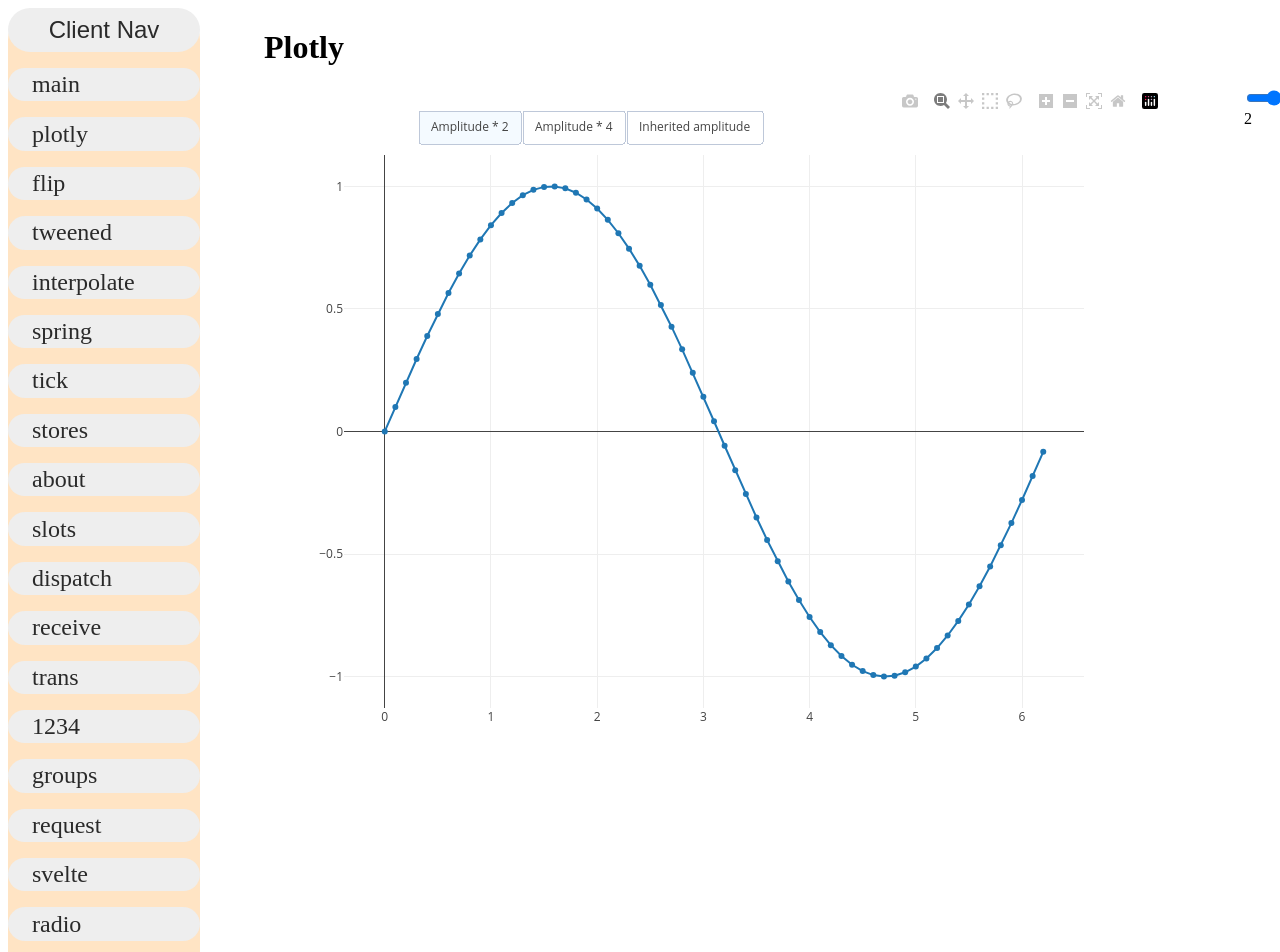
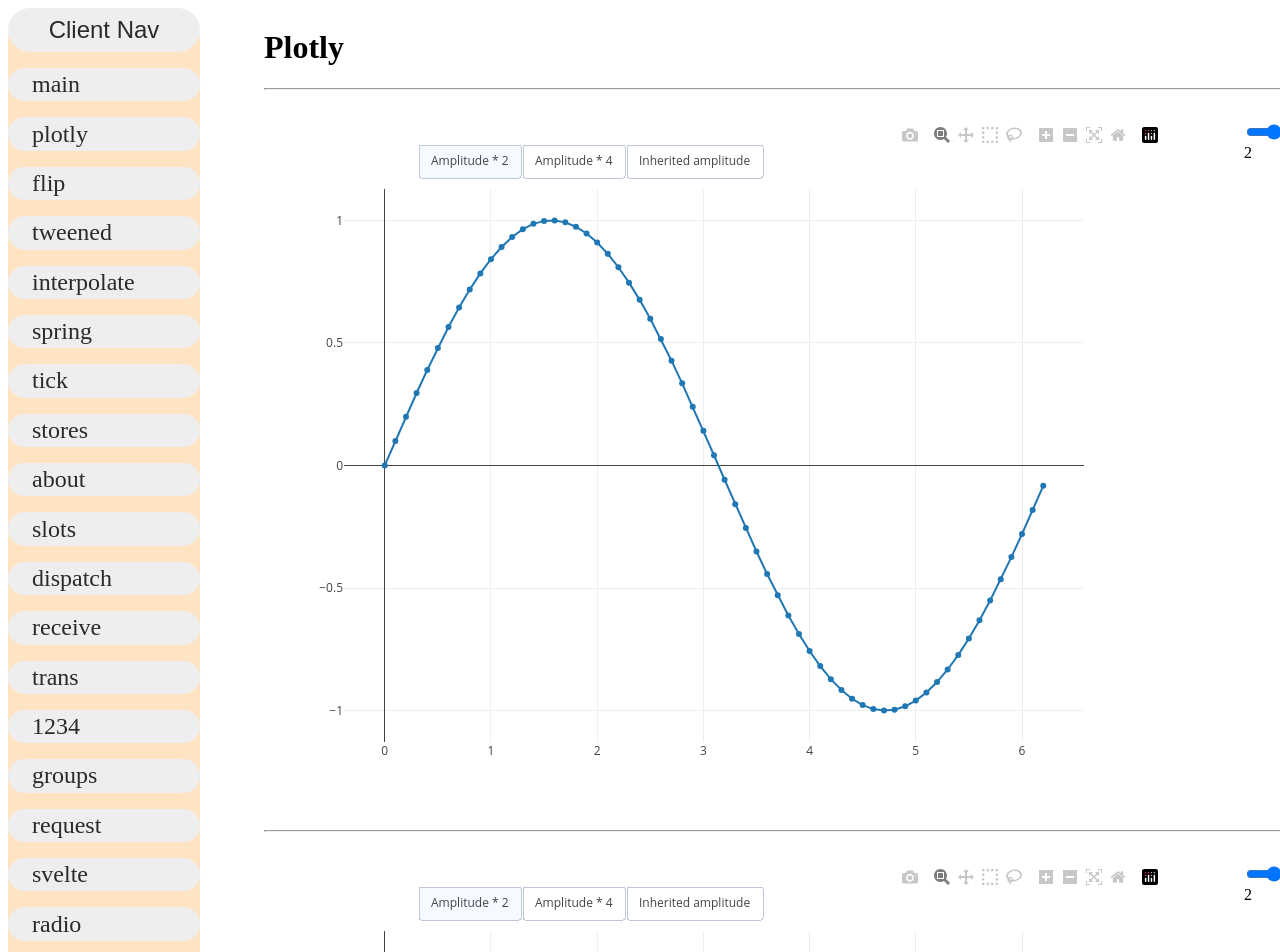
Before and after one commit to Waldemar-00/Svelte-Sveltekit, a SvelteKit app: page /plotly in a window 1280 px wide. Shown: the top 952 px of the page. Built offline with nearby package versions, Linux system fonts and the light colour scheme.

Commit message:
Three graphics with dependents on each other.

```diff
--- a/src/routes/plotly/+page.svelte
+++ b/src/routes/plotly/+page.svelte
@@ -1,18 +1,34 @@
 <script>
 	// @ts-nocheck
 	import Plotly from 'plotly.js-dist-min';
-	import { onMount } from 'svelte';
-
-	let range = 2;
-	async function changeRange() {
+	import { onMount, afterUpdate } from 'svelte';
+	// let range = 2;
+	let settings = [
+		{ foo: 'sin', id: 'tester', range: 2 },
+		{ foo: 'cos', id: 'tester_2', range: 2 },
+		{ foo: 'sin', id: 'tester_3', range: 2, result: true }
+	];
+	let commonData = {};
+	async function changeRange({ foo, id, range, result = false }) {
 		let x = [];
 		let y = [];
-		let trace = [];
+		if (!result) {
 			for (let i = 0; i <= range * Math.PI; i += 0.1) {
 				x = [...x, i];
-			y = [...y, Math.sin(i)];
+				y = [...y, Math[foo](i)];
 			}
-		trace = [
+			commonData[id] = { x: x, y: y };
+		}
+		if (result) {
+			const tester_x = commonData['tester'].x;
+			const tester_2_x = commonData['tester_2'].x;
+			const tester_y = commonData['tester'].y;
+			const tester_2_y = commonData['tester_2'].y;
+			x = tester_x.map((x, i) => x + tester_2_x[i]);
+			y = tester_y.map((y, i) => y + tester_2_y[i]);
+		}
+		console.log(commonData);
+		let trace = [
 			{
 				x,
 				y,
@@ -20,7 +36,7 @@
 				name: 'The sine wave'
 			}
 		];
-		const TESTER = await document.querySelector('#tester');
+		const TESTER = await document.getElementById(id);
 		Plotly.newPlot(TESTER, trace, {
 			margin: { t: 20 },
 			updatemenus: [
@@ -55,31 +71,49 @@
 		});
 		// Plotly.restyle(TESTER, 'visible', 'legendonly');
 	}
-
 	onMount(() => {
-		changeRange();
+		settings.forEach((object) => changeRange(object));
+	});
+	afterUpdate(() => {
+		commonData = {};
+		settings.forEach((object) => changeRange(object));
 	});
 </script>
 
 <h1>Plotly</h1>
+{#each settings as sett (sett.id)}
+	<hr />
 	<div class="wrap">
-	<div id="tester"></div>
+		<div id={sett.id}></div>
+		{#if !sett.result}
 			<label>
-		<input type="range" min="1" step="any" max="10" bind:value={range} on:input={changeRange} />
-		<div>{range}</div>
+				<input
+					type="range"
+					min="1"
+					step="0.1"
+					max="10"
+					bind:value={sett.range}
+					on:input={() => changeRange(sett)}
+				/>
+				<div>{sett.range}</div>
 			</label>
+		{/if}
 	</div>
+{/each}
 
 <style>
 	.wrap {
 		display: flex;
 		gap: 5rem;
+		margin-top: 2rem;
 	}
 	.wrap input {
 		align-self: self-start;
 		width: 200px;
 	}
-	#tester {
+	#tester,
+	#tester_2,
+	#tester_3 {
 		width: 900px;
 		height: 700px;
 	}
```
Lines whose indentation alone changed are shown as unchanged.
